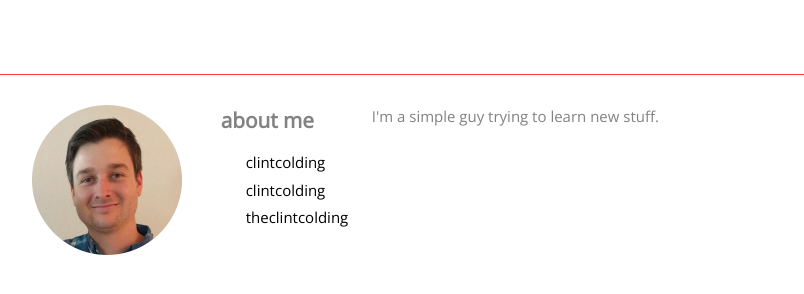
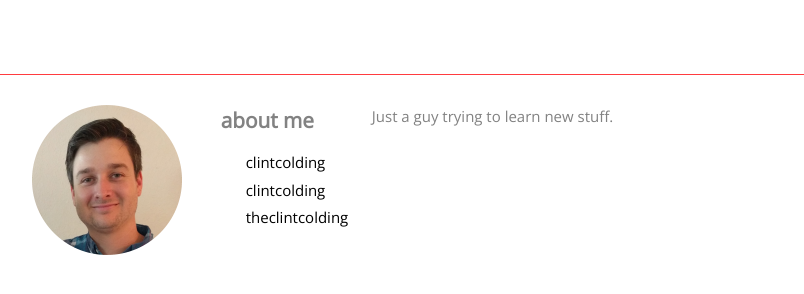
Before and after one commit to clintcolding/clintcolding.github.io, a Jekyll site: the page built from index.md, in a window 1280 px wide. Shown: the part 600-894 px from the top of the page, without its empty margins (238-1042 px from the left). Built offline with Jekyll 4.4.1, drawn with Linux system fonts in a browser that asks for light colours.

Commit message:
Updated description

```diff
--- a/_config.yml
+++ b/_config.yml
@@ -1,7 +1,7 @@
 title: Clint Colding
 author: Clint Colding
 description: > # this means to ignore newlines until "baseurl:"
-  I'm a simple guy trying to learn new stuff.
+  Just a guy trying to learn new stuff.
 
 twitter_username: theclintcolding
 github_username: clintcolding
```
